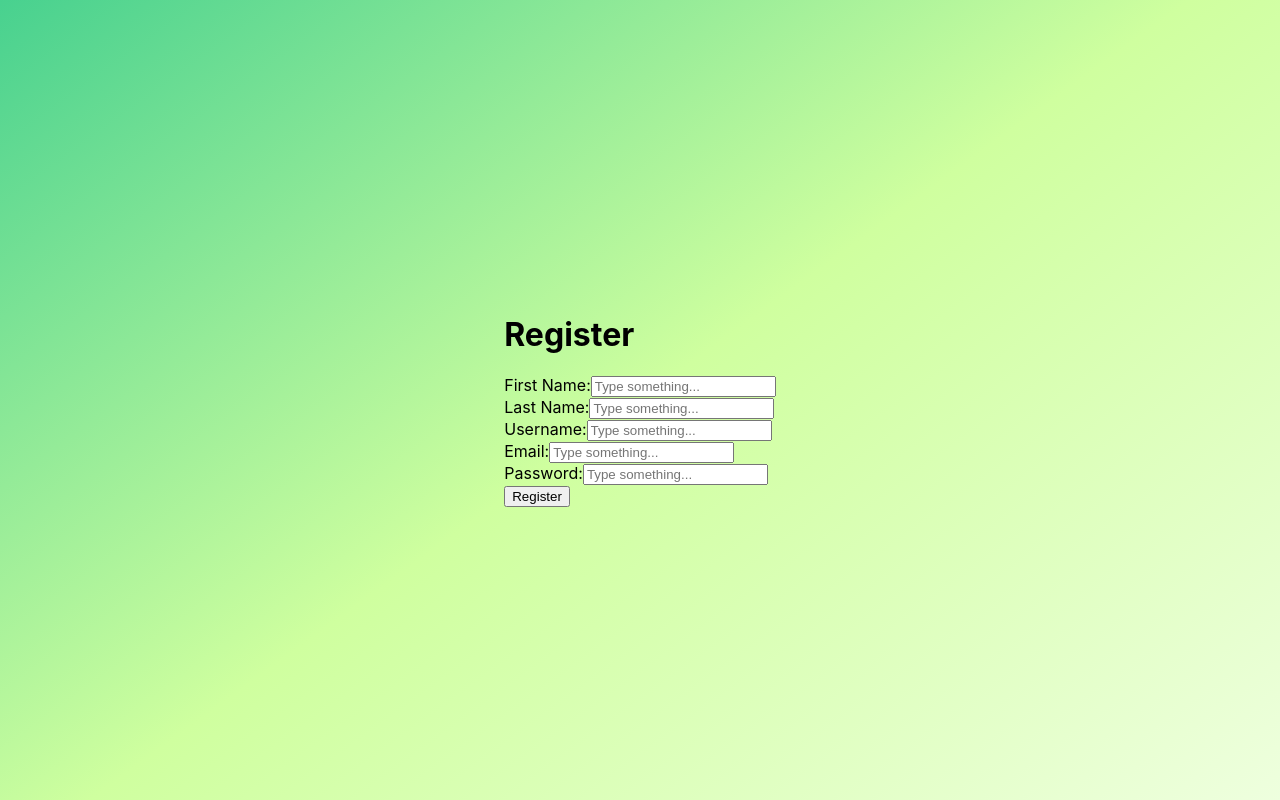
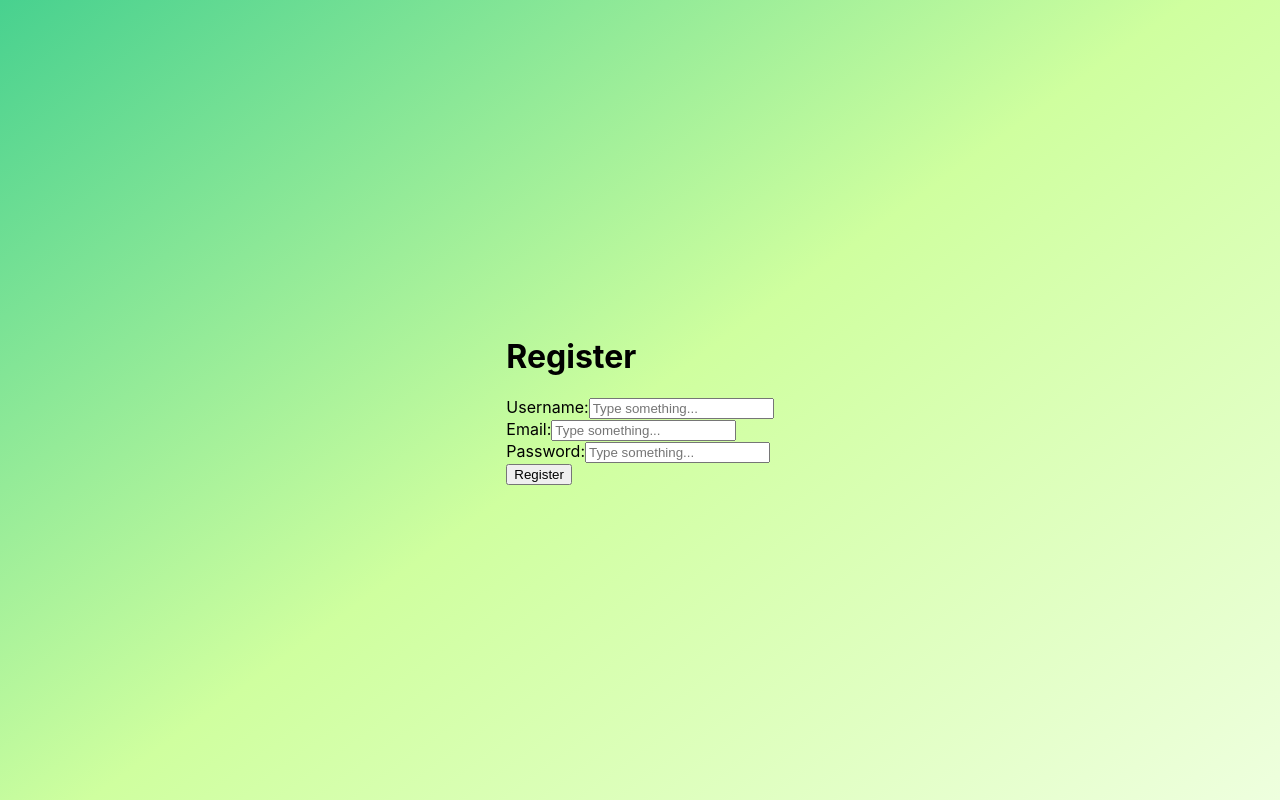
Before and after one commit to phucd5/canned, a React (Create React App) app in the folder canned/: page /register in a window 1280 px wide. Built offline with nearby package versions, Linux system fonts and the light colour scheme.

Commit message:
implemented auth

```diff
--- a/canned/src/components/AccountPage/LoginPage.js
+++ b/canned/src/components/AccountPage/LoginPage.js
@@ -4,6 +4,7 @@ import { useState } from "react";
 import axios from "axios";
 
 import "./LoginPage.css";
+import { getAuth, signInWithEmailAndPassword } from "firebase/auth";
 
 const LoginPage = () => {
     const navigate = useNavigate();
@@ -14,12 +15,14 @@ const LoginPage = () => {
 
     const handleSubmit = async (e) => {
         e.preventDefault();
+        const auth = getAuth();
         try {
-			// localStorage.setItem("token", response.data.token);
-			// localStorage.setItem("user", JSON.stringify(response.data));
+            await signInWithEmailAndPassword(auth, formData.email, formData.password);
+            // If successful, navigate to your desired route
             navigate("/map");
         } catch (error) {
-			alert("Password/Email is incorrect");
+            alert("Password/Email is incorrect or user does not exist.");
+            console.error("Login error", error);
         }
     };
 
--- a/canned/src/components/AccountPage/RegisterPage.js
+++ b/canned/src/components/AccountPage/RegisterPage.js
@@ -3,13 +3,14 @@ import { useNavigate } from "react-router-dom";
 import { useState } from "react";
 import axios from "axios";
 import "./RegisterPage.css";
+import { userRegister } from "../../scripts/database";
+
 
 const RegisterPage = () => {
+	const navigate = useNavigate();
 	const [isRegistered, setIsRegistered] = useState(false);
 	const [user, setUser] = useState(false);
 	const [formData, setFormData] = useState({
-		firstName: "",
-		lastName: "",
 		userName: "",
 		email: "",
 		password: "",
@@ -23,8 +24,11 @@ const RegisterPage = () => {
 		});
 	};
 
-	const handleSubmit = (e) => {
-		e.preventDefault();
+	const handleSubmit = async (e) => {
+		e.preventDefault()
+		await userRegister(formData.userName, formData.email, formData.password)
+		// if successful
+		navigate("/login")
 	};
 
 	return (
@@ -33,32 +37,10 @@ const RegisterPage = () => {
 				<h1>Register</h1>
 				<form onSubmit={handleSubmit}>
 					<div>
-						<label className="form-label">First Name:</label>
-						<input
-							type="text"
-							name="firstName"
-							value={formData.firstName}
-							onChange={handleChange}
-							className="form-input"
-							placeholder="Type something..."
-						/>
-					</div>
-					<div>
-						<label className="form-label">Last Name:</label>
-						<input
-							type="text"
-							name="lastName"
-							value={formData.lastName}
-							onChange={handleChange}
-							className="form-input"
-							placeholder="Type something..."
-						/>
-					</div>
-					<div>
 						<label className="form-label">Username:</label>
 						<input
 							type="text"
-							name="lastName"
+							name="userName"
 							value={formData.userName}
 							onChange={handleChange}
 							className="form-input"
--- a/canned/src/scripts/Classifier.js
+++ b/canned/src/scripts/Classifier.js
@@ -43,7 +43,6 @@ async function callOpenAIWithImage(path) {
 }
 
 
-
 callOpenAIWithImage(
    "https://upload.wikimedia.org/wikipedia/commons/b/bf/Apple_03.jpg"
 );
--- a/canned/src/scripts/database.js
+++ b/canned/src/scripts/database.js
@@ -6,13 +6,25 @@ import {
 	collection,
 	getDocs,
 	doc,
-	setDoc,
 	addDoc,
 	GeoPoint,
 } from "firebase/firestore";
 // TODO: Add SDKs for Firebase products that you want to use
 // https://firebase.google.com/docs/web/setup#available-libraries
+import { getAuth, createUserWithEmailAndPassword } from "firebase/auth";
 
+export const userRegister = async (username, email, password) => {
+    try {
+        const auth = getAuth();
+        const userCredential = await createUserWithEmailAndPassword(auth, email, password);
+        // User is registered. You can now save additional user info to Firestore if needed
+        console.log("User registered with email:", email);
+
+        // Optionally, save additional user information to Firestore here
+    } catch (error) {
+        console.error("Error registering user: ", error.message);
+    }
+};
 // Your web app's Firebase configuration
 // For Firebase JS SDK v7.20.0 and later, measurementId is optional
 const firebaseConfig = {
@@ -43,4 +55,20 @@ export const uploadGarbageBin = async (garbage_type, long, lat) => {
 	}
 };
 
-export const getImageURL = async (imageURL) => {};
+export const getImageURL = async (imageURL) => {
+
+};
+
+// export const userRegister = async (username, email, password) => {
+// 	try {
+// 		console.log("begin")
+// 		await addDoc(collection(db, "users"), {
+// 			username: username,
+// 			email: email,
+// 			password: password
+// 		});
+// 		console.log("Document successfully written!");
+// 	} catch (err) {
+// 		console.error("Error writing document: ", err);
+// 	}
+// }
```
Lines whose indentation alone changed are shown as unchanged.
